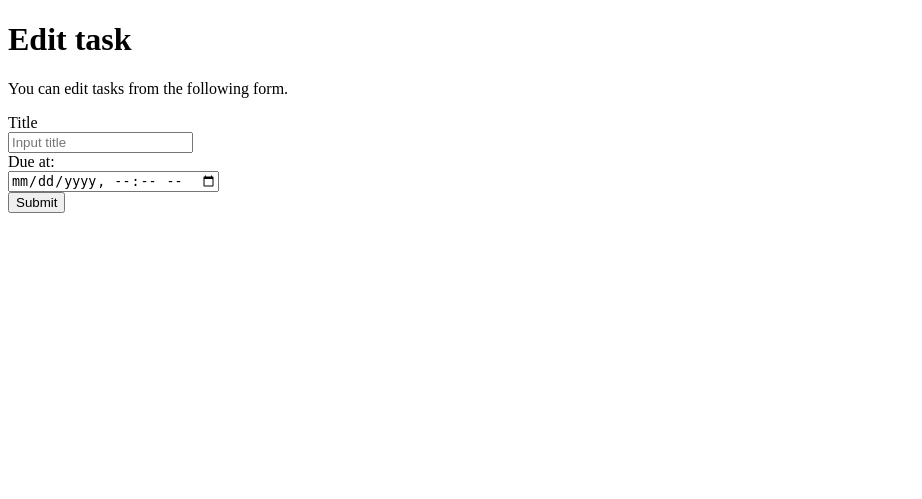
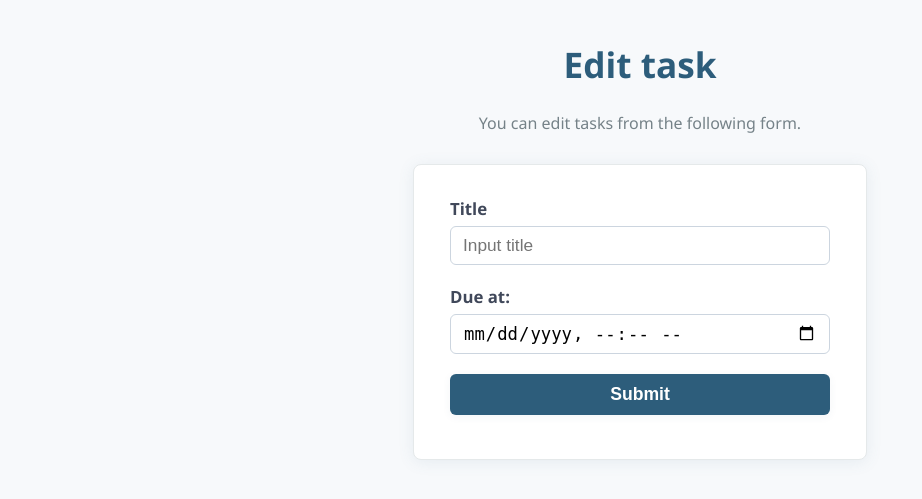
Before and after one commit to Roku1234567/django-test-exercise, a Django app: template todo/templates/todo/edit.html in a window 1280 px wide. Shown: the top 499 px of the page, without its empty margins (0-922 px from the left). Run offline with Django 5.2, Linux system fonts and the light colour scheme; the template is opened without the code that fills it, so the values that code supplies are empty.

Commit message:
edit.cssの作成

```diff
--- /dev/null
+++ b/todo/static/css/edit.css
@@ -0,0 +1,83 @@
+body {
+  background: #f7f9fb;
+  font-family: 'Segoe UI', 'Meiryo', 'sans-serif';
+  margin: 0;
+  padding: 0;
+  color: #333;
+}
+
+h1 {
+  margin-top: 40px;
+  text-align: center;
+  color: #2D5D7B;
+  font-size: 2.2rem;
+}
+
+p {
+  text-align: center;
+  color: #758288;
+  margin-bottom: 30px;
+}
+
+form {
+  background: #fff;
+  max-width: 380px;
+  margin: 0 auto;
+  padding: 32px 36px 24px 36px;
+  border-radius: 8px;
+  box-shadow: 0 2px 16px rgba(80,120,150,0.10);
+  border: 1px solid #e5e9ea;
+}
+
+div {
+  margin-bottom: 20px;
+}
+
+label {
+  font-weight: 600;
+  font-size: 1.05rem;
+  color: #40485A;
+}
+
+input[type="text"],
+input[type="datetime-local"] {
+  width: 100%;
+  padding: 8px 12px;
+  font-size: 1.08rem;
+  border: 1px solid #ccd5df;
+  border-radius: 6px;
+  margin-top: 6px;
+  box-sizing: border-box;
+  transition: border-color 0.2s;
+}
+
+input[type="text"]:focus,
+input[type="datetime-local"]:focus {
+  border-color: #2D5D7B;
+  outline: none;
+}
+
+button[type="submit"] {
+  width: 100%;
+  padding: 10px 0;
+  background: #2D5D7B;
+  color: #fff;
+  font-size: 1.1rem;
+  border: none;
+  border-radius: 6px;
+  font-weight: 600;
+  cursor: pointer;
+  box-shadow: 0 2px 8px rgba(45,93,123,0.06);
+  transition: background 0.22s;
+}
+
+button[type="submit"]:hover {
+  background: #417fa2;
+}
+
+@media (max-width: 480px) {
+  form {
+    max-width: 96vw;
+    padding: 18px 8vw;
+  }
+}
--- a/todo/templates/todo/edit.html
+++ b/todo/templates/todo/edit.html
@@ -3,6 +3,7 @@
 <html lang="ja">
 
   <head>
+    <link rel="stylesheet" href="{% static 'css/edit.css' %}">
     <title>To Do Application</title>
     <meta charset="UTF-8">
     <meta name="author" content="INIAD">
```
